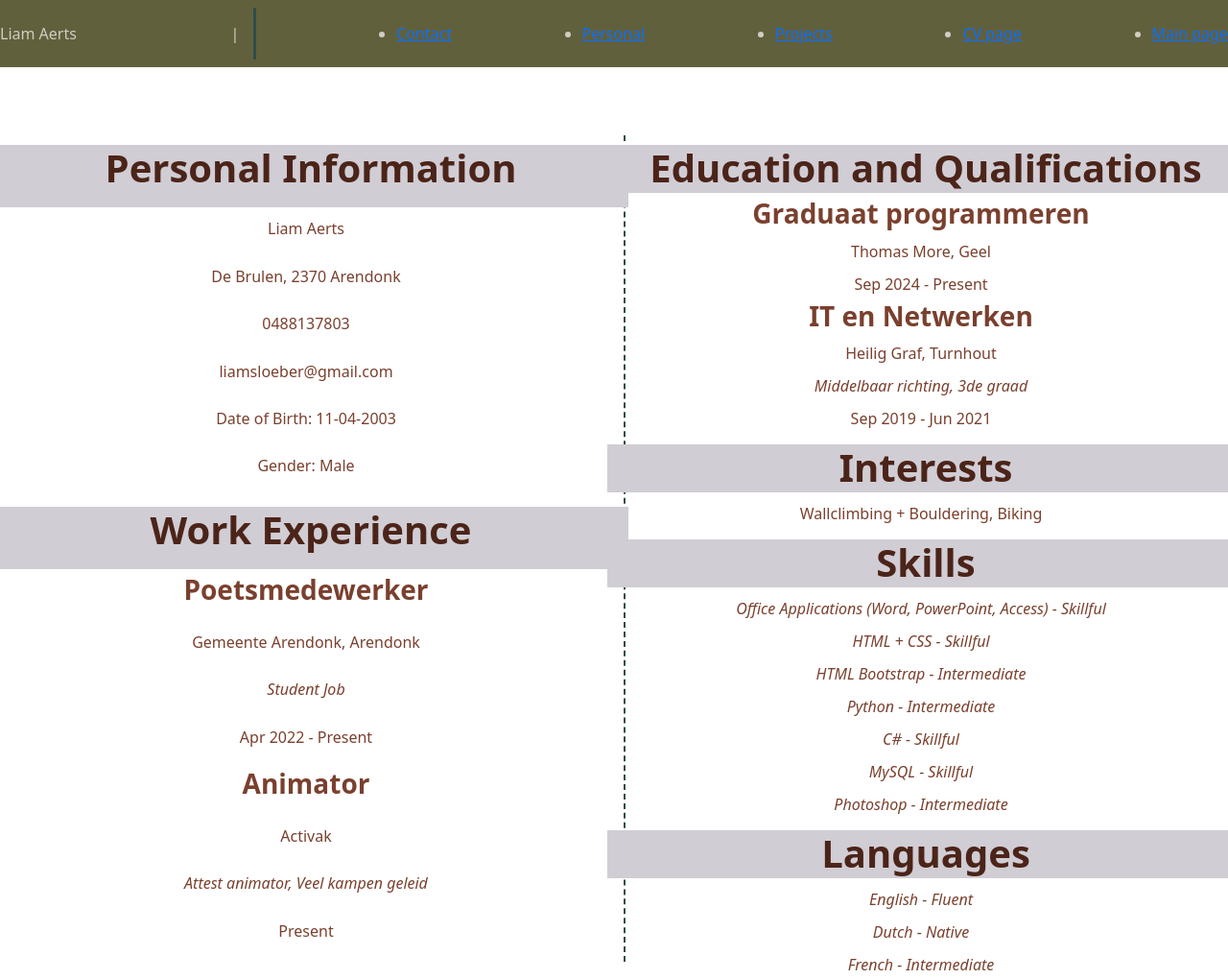
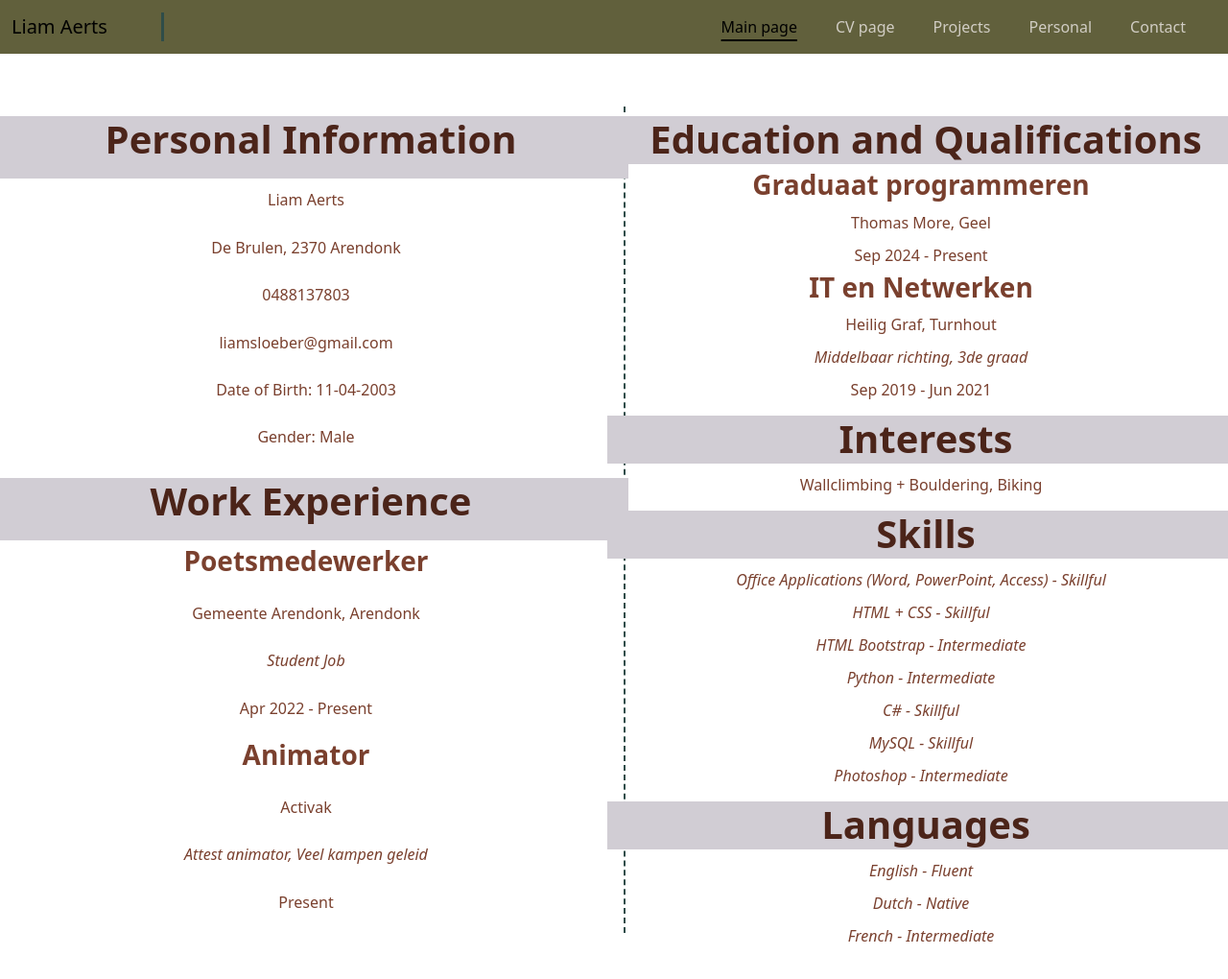
Before and after one commit to LiamAerts/Project2, a plain HTML site: page CV.html in a window 1280 px wide. Shown: the whole page at 96% size. After the commit the page ends 992 px from the top, so only its background shows below. Drawn offline with nearby package versions, Linux system fonts and the light colour scheme.

Commit message:
added nav to all sites

```diff
--- a/CV.html
+++ b/CV.html
@@ -4,7 +4,7 @@
     <meta charset="UTF-8" />
     <meta name="viewport" content="width=device-width, initial-scale=1.0" />
     <title>Main page.</title>
-    <link href="./css/CV.css" rel="stylesheet">
+    <link href="./css/CV.css" rel="stylesheet" />
     <link href="./css/Base.css" rel="stylesheet" />
     <link
       href="https://cdn.jsdelivr.net/npm/bootstrap@5.3.3/dist/css/bootstrap.min.css"
@@ -20,20 +20,47 @@
     ></script>
   </head>
   <body>
-    <nav>
-        <ul class="navbar flex-container">
-         <div class="auth">Liam Aerts</div>
-         <div class="line"> | </div>
-         <li><a href="./contact.html">Contact</a></div>
-            <li><a  href="./personal.html">Personal</a></div>
-            <li><a href="./projects.html">Projects</a></li>
-            <li><a class="active" href="./CV.html">CV page</a></li>
-            <li><a  href="./index.html">Main page</a></li>
-        </ul>
+    <nav class="navbar navbar-expand-md">
+      <div class="container-fluid">
+        <a class="navbar-brand" href="#">Liam Aerts</a>
+        <span class="line"></span>
+        <button
+          class="navbar-toggler"
+          type="button"
+          data-bs-toggle="collapse"
+          data-bs-target="#navbarNav"
+          aria-controls="navbarNav"
+          aria-expanded="false"
+          aria-label="Toggle navigation"
+        >
+          <span class="navbar-toggler-icon"></span>
+        </button>
+        <div
+          class="collapse navbar-collapse justify-content-end"
+          id="navbarNav"
+        >
+          <ul class="navbar-nav">
+            <li class="nav-item pe-4">
+              <a class="nav-link active" href="./index.html">Main page</a>
+            </li>
+            <li class="nav-item pe-4">
+              <a class="nav-link" href="./CV.html">CV page</a>
+            </li>
+            <li class="nav-item pe-4">
+              <a class="nav-link" href="./projects.html">Projects</a>
+            </li>
+            <li class="nav-item pe-4">
+              <a class="nav-link" href="./personal.html">Personal</a>
+            </li>
+            <li class="nav-item pe-4">
+              <a class="nav-link" href="./contact.html">Contact</a>
+            </li>
+          </ul>
+        </div>
+      </div>
     </nav>
     <main>
       <div class="row left">
-
         <h1 class="bold">Personal Information</h1>
         <p>Liam Aerts</p>
         <p>De Brulen, 2370 Arendonk</p>
@@ -52,10 +79,8 @@
         <p>Activak</p>
         <p class="cursive">Attest animator, Veel kampen geleid</p>
         <p>Present</p>
-
       </div>
       <div class="row right">
-
         <h1 class="bold">Education and Qualifications</h1>
         <h3 class="bold">Graduaat programmeren</h3>
         <p>Thomas More, Geel</p>
@@ -70,7 +95,9 @@
         <p>Wallclimbing + Bouldering, Biking</p>
 
         <h1 class="bold">Skills</h1>
-        <p class="cursive">Office Applications (Word, PowerPoint, Access) - Skillful</p>
+        <p class="cursive">
+          Office Applications (Word, PowerPoint, Access) - Skillful
+        </p>
         <p class="cursive">HTML + CSS - Skillful</p>
         <p class="cursive">HTML Bootstrap - Intermediate</p>
         <p class="cursive">Python - Intermediate</p>
@@ -82,8 +109,6 @@
         <p class="cursive">English - Fluent</p>
         <p class="cursive">Dutch - Native</p>
         <p class="cursive">French - Intermediate</p>
-
-
       </div>
     </main>
   </body>
```
Also changed, not shown: contact.html (+38 -10 lines), personal.html (+63 -32 lines), projects.html (+57 -19 lines).
